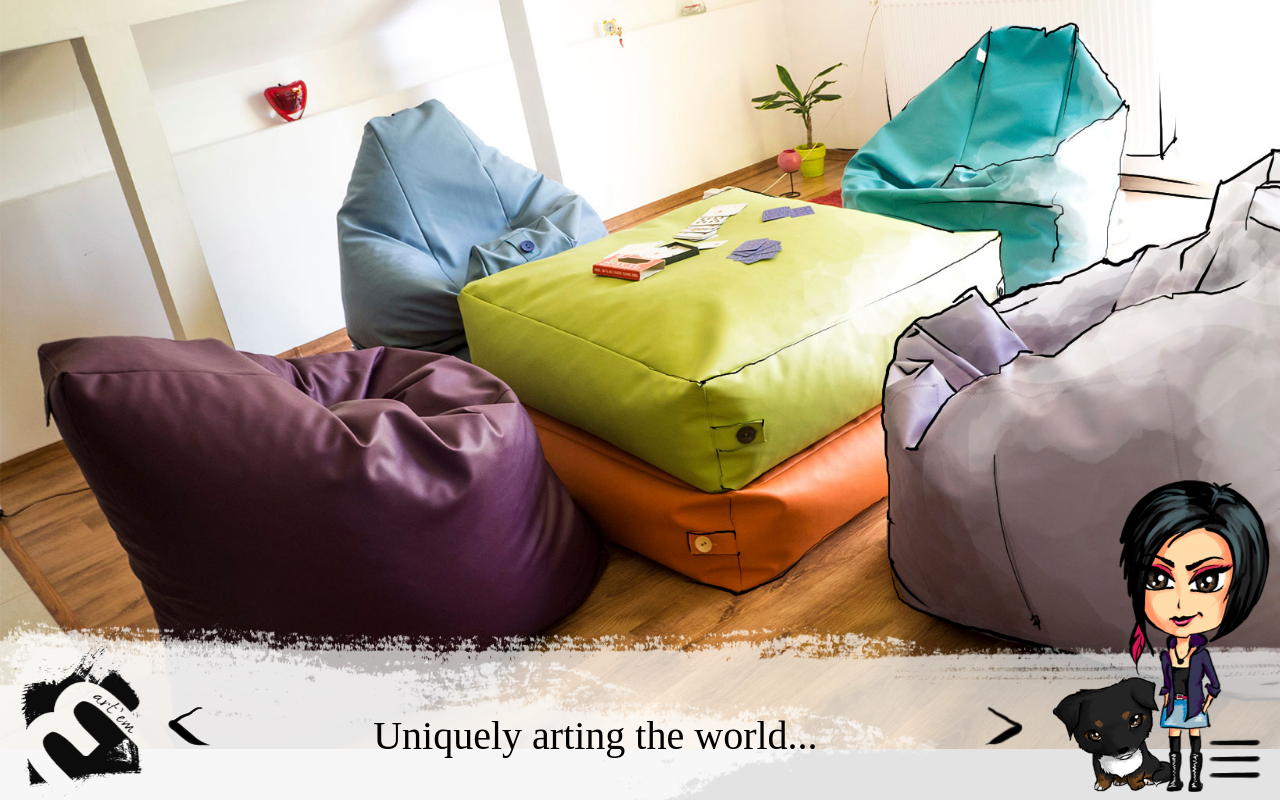
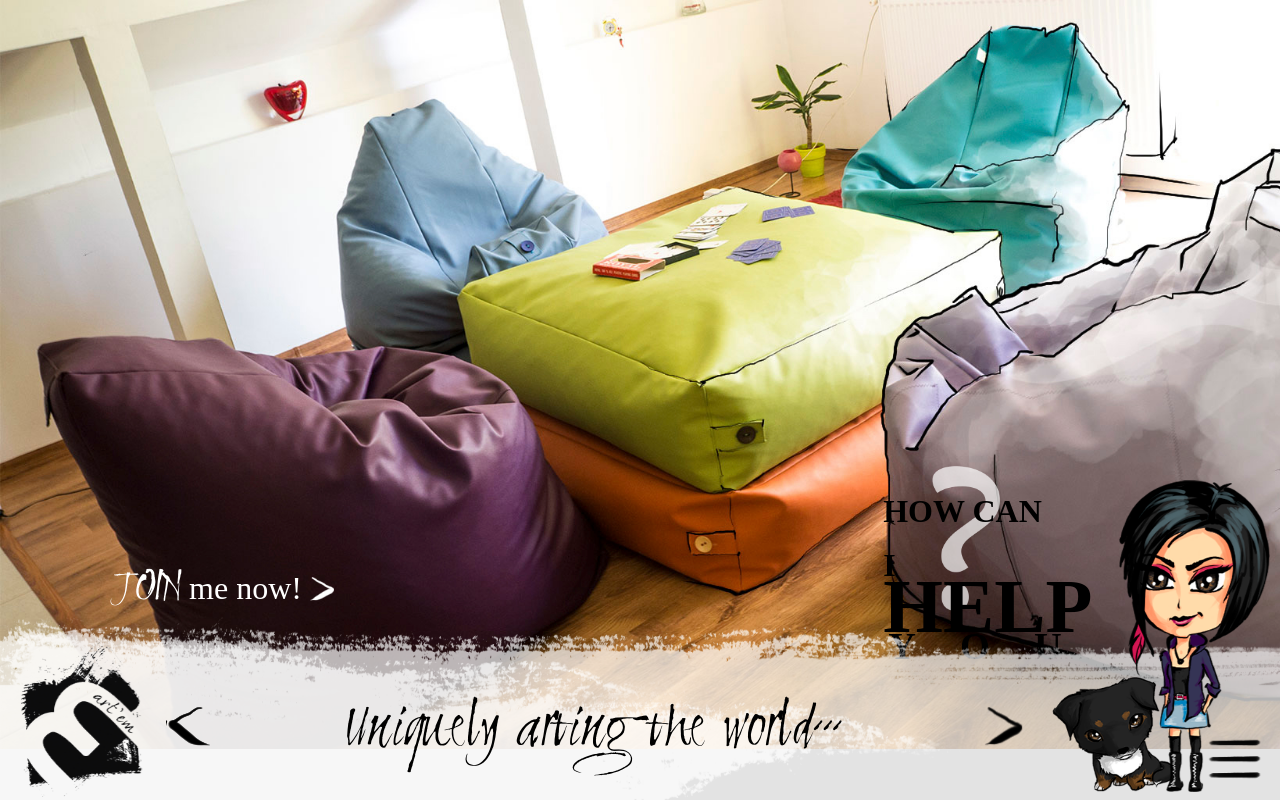
Before and after one commit to justinpopa20/artemdesign, a website: page public/index.html in a window 1280 px wide. Drawn offline with nearby package versions, Linux system fonts and the light colour scheme; some packages are replaced by stand-ins of ours; a web font is replaced by a local one.

Commit message:
Home page links

```diff
--- a/public/app/pages/home.tmpl.html
+++ b/public/app/pages/home.tmpl.html
@@ -1,3 +1,13 @@
 <img class="page-bg" src="img/pages/home/home.jpg">
 <img class="page-bg-mobile" src="img/pages/home/home_phone.jpg">
+<div class="subscribe">
+    <span>JOIN</span> me now! <i class="arrow-right"></i>
+</div>
+<div class="help-you">
+    <a href="/help-you">
+        <p>HOW CAN I</p>
+        <strong>HELP</strong>
+        <p class="stretch">YOU</p>
+    </a>
+</div>
 <footermenu></footermenu>
--- a/public/css/main.css
+++ b/public/css/main.css
@@ -20,6 +20,8 @@ body {
     background-color: rgba(0, 0, 0, 0.37);
     margin: 0;
     font-size: 10px;
+    font-family: Nyala;
+    color: black;
 }
 
 
@@ -50,7 +52,7 @@ img.page-bg-mobile {
 
 @font-face {
     font-family: CliveBarker;
-    src: url("http://artemdesign.com/CliveBarker.ttf");
+    src: url("../fonts/CliveBarker.ttf");
 }
 
 
@@ -371,6 +373,76 @@ footer.navmenu .list .submenu li a {
 }
 
 
+/*JOIN ME newsletter*/
+
+.subscribe {
+    font-size: 4em;
+    bottom: 23%;
+    position: absolute;
+    color: #fff;
+    left: 9%;
+    cursor: pointer;
+}
+
+.subscribe span {
+    font-family: CliveBarker;
+}
+
+.subscribe .arrow-right {
+    background-image: url("../img/pages/home/right_arrow.png");
+    width: 0.8em;
+    height: 0.8em;
+    display: inline-block;
+    background-repeat: no-repeat;
+    position: relative;
+    background-size: contain;
+    top: 3px;
+}
+
+
+/*HELP you home link*/
+
+.help-you {
+    bottom: 23%;
+    right: 18%;
+    position: absolute;
+    font-size: 4em;
+    font-weight: bold;
+    background-image: url("../img/pages/home/gri.png");
+    height: 4.7em;
+    background-repeat: no-repeat;
+    background-position: center;
+    background-size: contain;
+    width: 5.2em;
+    cursor: pointer;
+}
+
+.help-you:hover {
+    background-image: url("../img/pages/home/roz.png");
+}
+
+.help-you p {
+    margin: 0;
+    line-height: 1.7em;
+}
+
+.help-you p:first-child {
+    margin-top: 18px;
+}
+
+.help-you strong {
+    font-size: 2.4em;
+    line-height: 0.4em;
+}
+
+.help-you .stretch {
+    letter-spacing: 1.15em;
+    padding-left: 5px;
+    font-size: 1.2em;
+    line-height: 0.1;
+}
+
+
 /*footer.navmenu .list .submenu li:hover:before {
     content: url("../img/menu/dot-white-left.png");
     margin-left: -70px;
@@ -512,6 +584,13 @@ screen and (max-height: 650px) {
     .page-bg-mobile {
         display: block;
     }
+    /*HOME*/
+    .subscribe {
+        bottom: 110px;
+    }
+    .help-you p:first-child {
+        margin-top: 12px;
+    }
 }
 
 
```
Also changed, not shown: public/img/pages/home/gri.png (added), public/img/pages/home/right_arrow.png (added), public/img/pages/home/roz.png (added).
